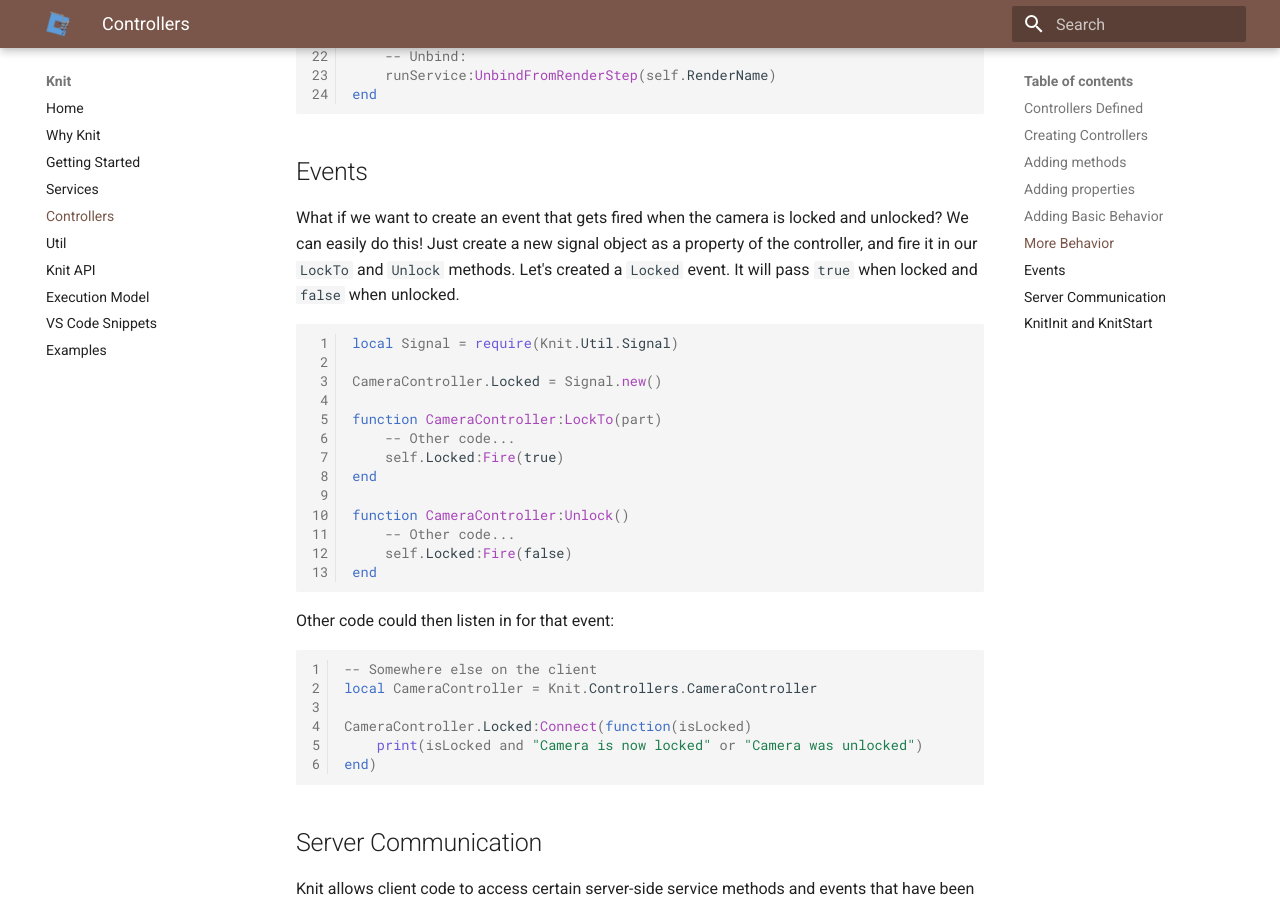
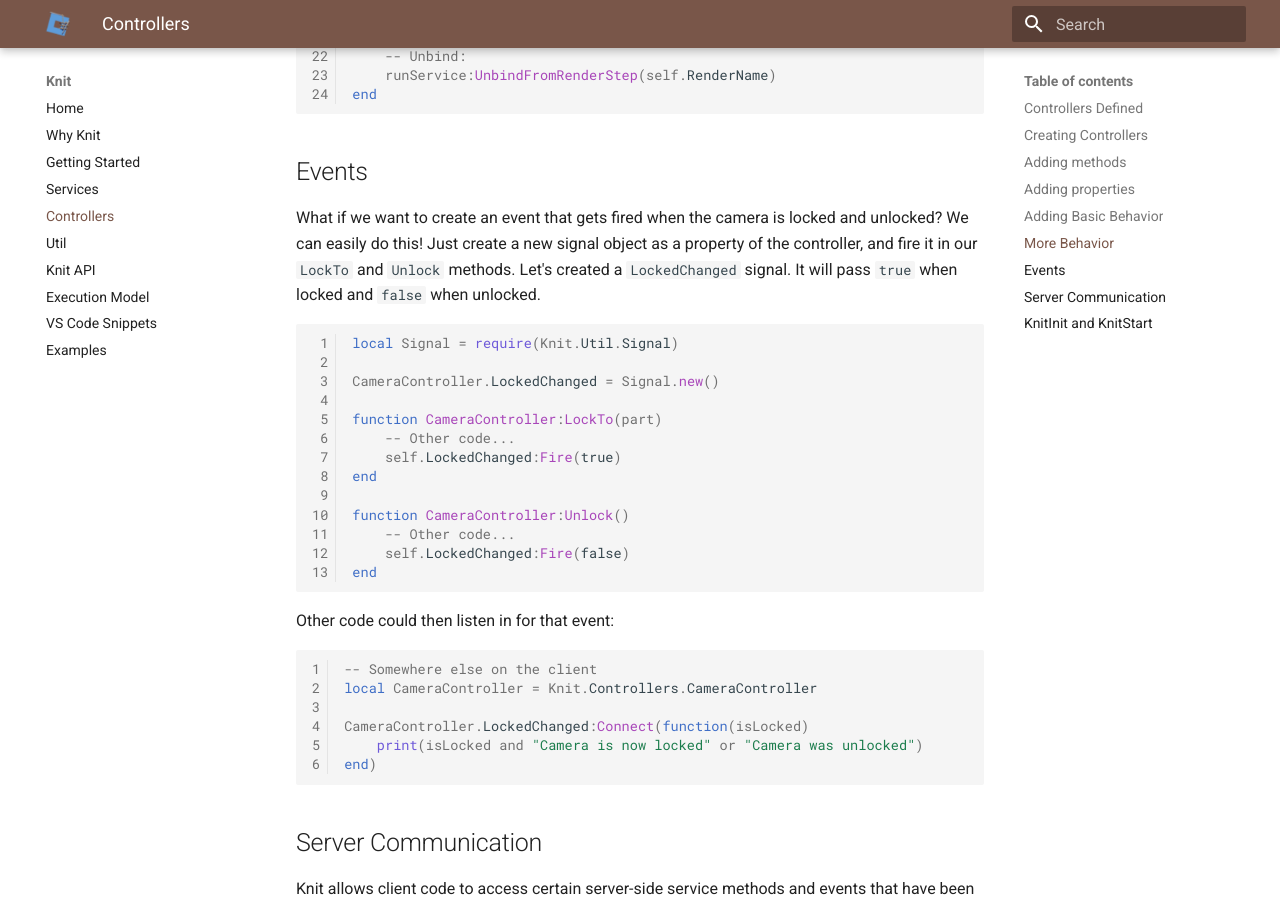
Before and after one commit to Sleitnick/Knit, an MkDocs documentation site: the page built from docs/controllers.md, in a window 1280 px wide and 900 px high, scrolled down 2364 px. Built offline with MkDocs 1.6.1 and Material for MkDocs 9.7.7, drawn with Linux system fonts in a browser that asks for light colours.

Commit message:
Fix docs

````diff
--- a/docs/controllers.md
+++ b/docs/controllers.md
@@ -97,21 +97,21 @@
 
 ## Events
 
-What if we want to create an event that gets fired when the camera is locked and unlocked? We can easily do this! Just create a new signal object as a property of the controller, and fire it in our `LockTo` and `Unlock` methods. Let's created a `Locked` event. It will pass `true` when locked and `false` when unlocked.
+What if we want to create an event that gets fired when the camera is locked and unlocked? We can easily do this! Just create a new signal object as a property of the controller, and fire it in our `LockTo` and `Unlock` methods. Let's created a `LockedChanged` signal. It will pass `true` when locked and `false` when unlocked.
 
 ```lua
 local Signal = require(Knit.Util.Signal)
 
-CameraController.Locked = Signal.new()
+CameraController.LockedChanged = Signal.new()
 
 function CameraController:LockTo(part)
 	-- Other code...
-	self.Locked:Fire(true)
+	self.LockedChanged:Fire(true)
 end
 
 function CameraController:Unlock()
 	-- Other code...
-	self.Locked:Fire(false)
+	self.LockedChanged:Fire(false)
 end
 ```
 
@@ -121,7 +121,7 @@
 -- Somewhere else on the client
 local CameraController = Knit.Controllers.CameraController
 
-CameraController.Locked:Connect(function(isLocked)
+CameraController.LockedChanged:Connect(function(isLocked)
 	print(isLocked and "Camera is now locked" or "Camera was unlocked")
 end)
 ```
````
